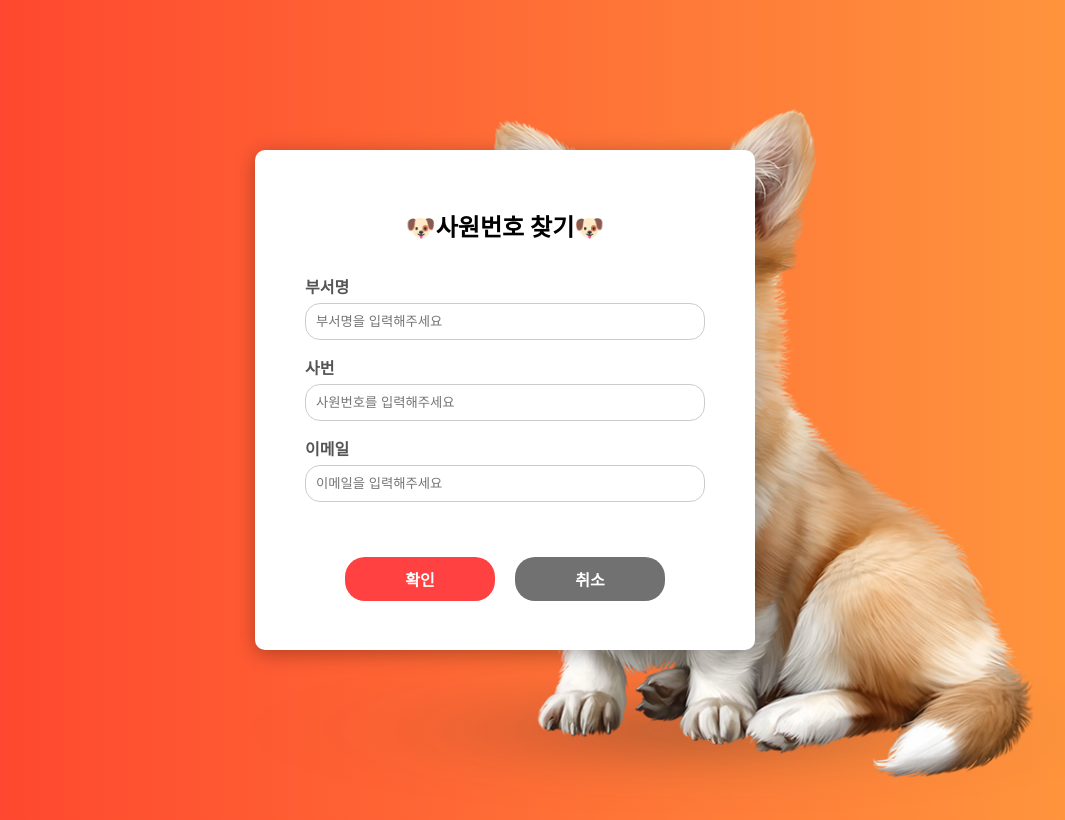
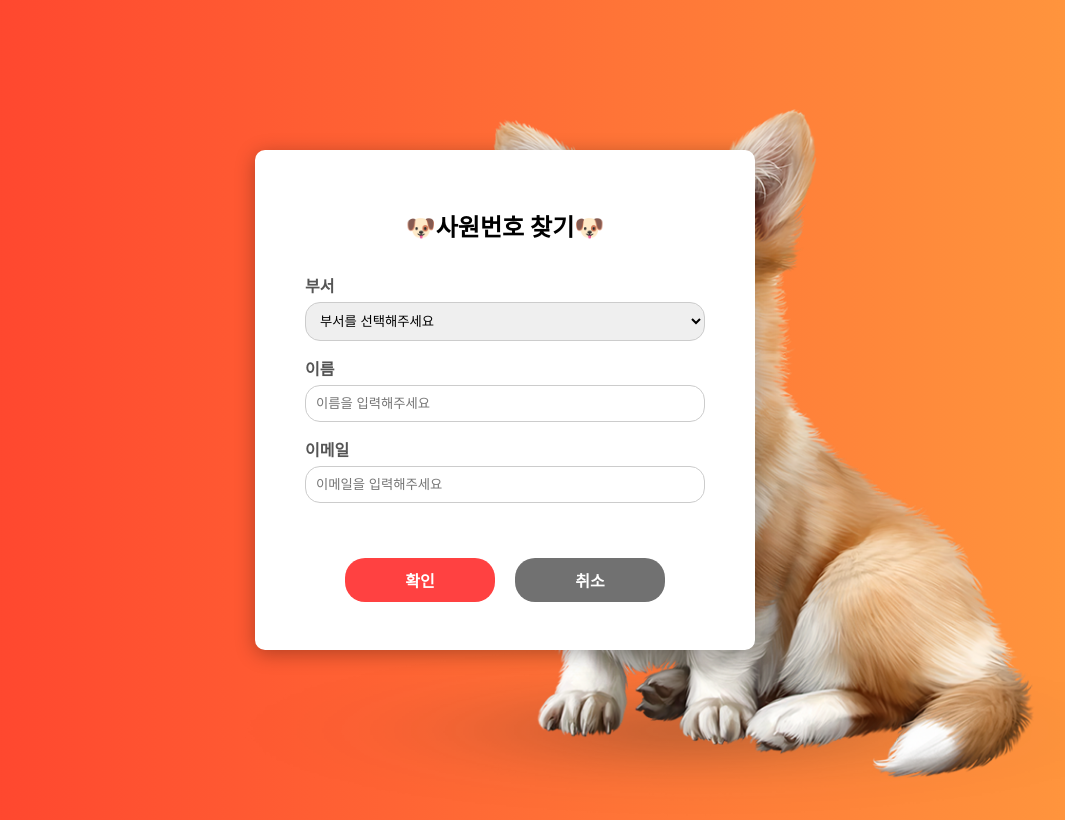
Before and after one commit to 1995-s-Project/1995-s_GroupWare, a Spring Boot app: page /home/no-search in a window 1280 px wide. Shown: the whole page, without its empty margins (135-1200 px from the left). Run offline with Spring Boot 4, Linux system fonts and the light colour scheme; some of the project's set-up classes (security, data sources, template engines, error pages and the like) are left out, and stand-ins take their place.

Commit message:
[24.12.08] 사원번호 찾기 기능 추가

```diff
--- a/semi-project/src/main/java/com/ohgiraffers/semiproject/home/model/dao/UserMapper.java
+++ b/semi-project/src/main/java/com/ohgiraffers/semiproject/home/model/dao/UserMapper.java
@@ -1,6 +1,8 @@
 package com.ohgiraffers.semiproject.home.model.dao;
 
 import com.ohgiraffers.semiproject.home.model.dto.LoginUserDTO;
+import com.ohgiraffers.semiproject.home.model.dto.NoCheckDTO;
+import com.ohgiraffers.semiproject.home.model.dto.NoSearchDTO;
 import com.ohgiraffers.semiproject.home.model.dto.SignupDTO;
 import org.apache.ibatis.annotations.Mapper;
 
@@ -8,5 +10,8 @@ import org.apache.ibatis.annotations.Mapper;
 public interface UserMapper {
 
     int regist(SignupDTO signupDTO);
+
     LoginUserDTO findByUsername(String username);
+
+    NoCheckDTO findByNo(NoSearchDTO noCheckDTO);
 }
--- a/semi-project/src/main/resources/static/home/css/no-search.css
+++ b/semi-project/src/main/resources/static/home/css/no-search.css
@@ -64,6 +64,21 @@ input[type="password"]:focus {
     outline: none;
 }
 
+select{
+    width: 400px;
+    border: 1px solid #ccc;
+    padding: 10px;
+    border-radius: 15px;
+    box-sizing: border-box;
+    transition: border-color 0.3s;
+    margin-bottom: 15px; /* 입력 박스 간의 간격 추가 */
+}
+
+select:focus{
+    border-color: #007bff;
+    outline: none;
+}
+
 .button-container {
     display: flex; /* Flexbox를 사용하여 인라인 배치 */
     gap: 20px; /* 버튼 사이의 간격 조정 (필요에 따라 조정) */
--- a/semi-project/src/main/resources/templates/home/no-check.html
+++ b/semi-project/src/main/resources/templates/home/no-check.html
@@ -13,8 +13,8 @@
   </div>
 
   <div class="noCheck">
-    <h3>OOO 님의</h3>
-    <h3>사원번호는 OOO 입니다</h3>
+    <h3 th:text="${noCheck.name} + '님의 '"></h3>
+    <h3 th:text="'사원번호는 ' + ${noCheck.code} + ' 입니다.'"></h3>
   </div>
   <div class="button-container">
     <form action="" method="get" onsubmit="showAlertAndRedirect(event)">
--- a/semi-project/src/main/resources/templates/home/no-search.html
+++ b/semi-project/src/main/resources/templates/home/no-search.html
@@ -12,43 +12,64 @@
   </div>
 
   <div class="home-body">
-    <label class="">부서명 </label>
-    <input type="text" placeholder="부서명을 입력해주세요"><br>
-    <label>사번</label>
-    <input type="text" placeholder="사원번호를 입력해주세요"><br>
-    <label>이메일</label>
-    <input type="text" placeholder="이메일을 입력해주세요">
+    <form action="/home/no-check" method="post" onsubmit="validateSearchForm(event)">
+      <label for="deptCode">부서</label>
+      <select name="deptCode" id="deptCode">
+        <option value="">부서를 선택해주세요</option>
+        <option value="B1">경영부</option>
+        <option value="B2">애견담당부</option>
+        <option value="B3">마케팅부</option>
+        <option value="B4">영업부</option>
+        <option value="B5">물류부</option>
+        <option value="B6">고객CS업무부</option>
+      </select>
 
-    <div class="button-container">
-      <form action="" method="post" onsubmit="validateSearchForm(event)">
-        <button class="success">확인</button>
-      </form>
+      <label>이름</label>
+      <input type="text" placeholder="이름을 입력해주세요" id="empName" name="name"><br>
 
-      <input type="button" class="cancel" value="취소" onclick="location.href='/home';">
-    </div>
+      <label>이메일</label>
+      <input type="text" placeholder="이메일을 입력해주세요" id="email" name="email">
+
+      <div class="button-container">
+        <button class="success" type="submit">확인</button>
+        <input type="button" class="cancel" value="취소" onclick="location.href='/home';">
+      </div>
+    </form>
   </div>
 </div>
 <div class="dogImg">
   <img src="/img/dog/dog.png" style="width: 900px; height: auto;">
 </div>
+
+<!-- 에러 메시지를 숨겨진 요소로 추가 -->
+<div id="error-message" style="display:none;">[[${errorMessage}]]</div>
+
 <script>
+  // 페이지 로드 시 에러 메시지가 있는지 확인
+  window.onload = function() {
+    const errorMessage = document.getElementById('error-message').innerText;
+    if (errorMessage) {
+      alert(errorMessage);
+    }
+  };
+
   function validateSearchForm(event) {
     // 입력 필드 가져오기
-    const department = document.querySelector('input[placeholder="부서명을 입력해주세요"]').value;
-    const empNo = document.querySelector('input[placeholder="사원번호를 입력해주세요"]').value;
-    const email = document.querySelector('input[placeholder="이메일을 입력해주세요"]').value;
+    const department = document.getElementById('deptCode').value;
+    const empName = document.getElementById('empName').value;
+    const email = document.getElementById('email').value;
 
     // 알림 메시지 초기화
     let message = '';
 
     // 부서명 입력 확인
     if (!department) {
-      message += '부서명을 입력해주세요.\n';
+      message += '부서를 선택해주세요.\n';
     }
 
     // 사번 입력 확인
-    if (!empNo) {
-      message += '사원번호를 입력해주세요.\n';
+    if (!empName) {
+      message += '이름을 입력해주세요.\n';
     }
 
     // 이메일 입력 확인
--- a/semi-project/src/main/resources/templates/home/pass-search.html
+++ b/semi-project/src/main/resources/templates/home/pass-search.html
@@ -68,7 +68,7 @@
     event.preventDefault(); // 기본 폼 제출 방지
     const confirmation = confirm("📢로그인 후 마이페이지에서 비밀번호를 꼭! 변경해주세요.📢");
     if (confirmation) {
-      window.location.href = '/home.html'; // 확인 버튼 클릭 시 home.html로 이동
+      window.location.href = '/home';
     }
   }
 </script>
```
Also changed, not shown: semi-project/src/main/java/com/ohgiraffers/semiproject/home/controller/NoCheckController.java (added, +35 -0 lines), semi-project/src/main/java/com/ohgiraffers/semiproject/home/model/dto/NoCheckDTO.java (added, +13 -0 lines), semi-project/src/main/java/com/ohgiraffers/semiproject/home/model/dto/NoSearchDTO.java (added, +15 -0 lines), semi-project/src/main/java/com/ohgiraffers/semiproject/home/model/service/NoCheckService.java (added, +23 -0 lines), semi-project/src/main/resources/mappers/userMapper.xml (+15 -0 lines).
